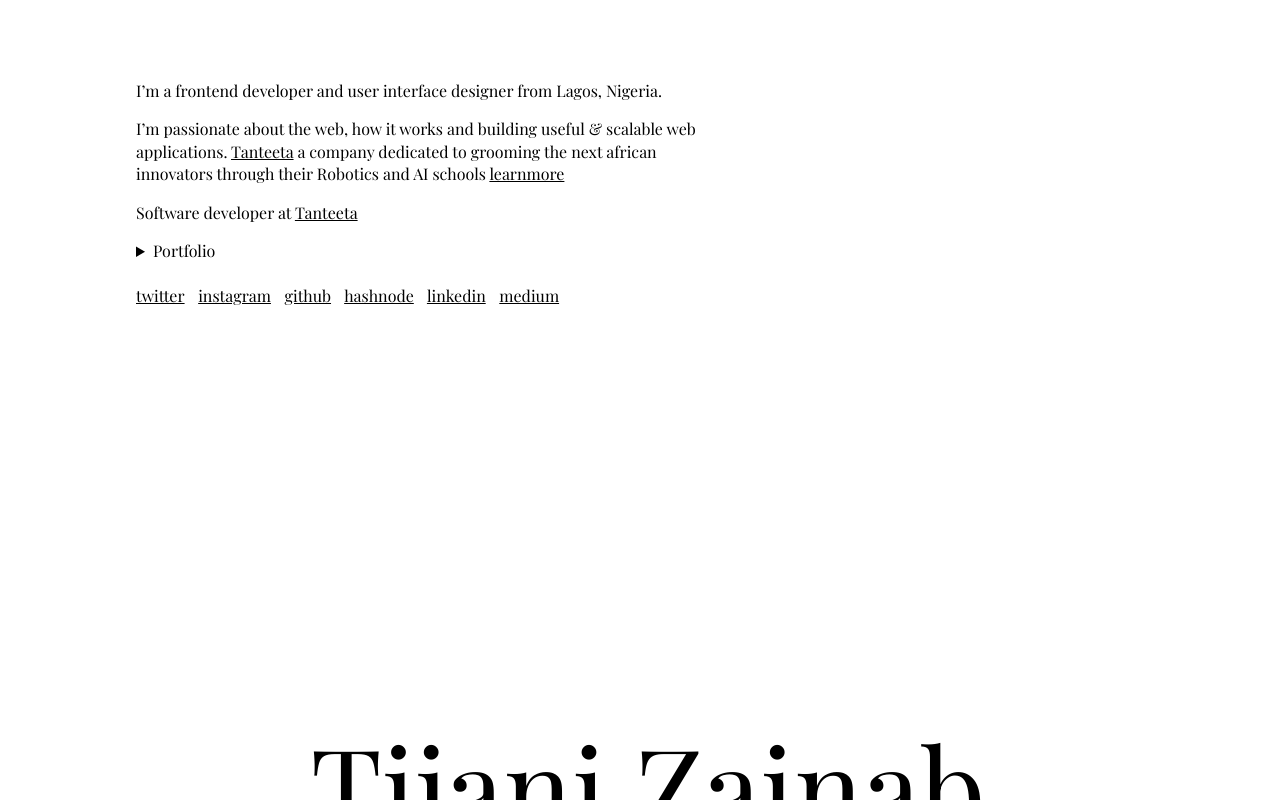
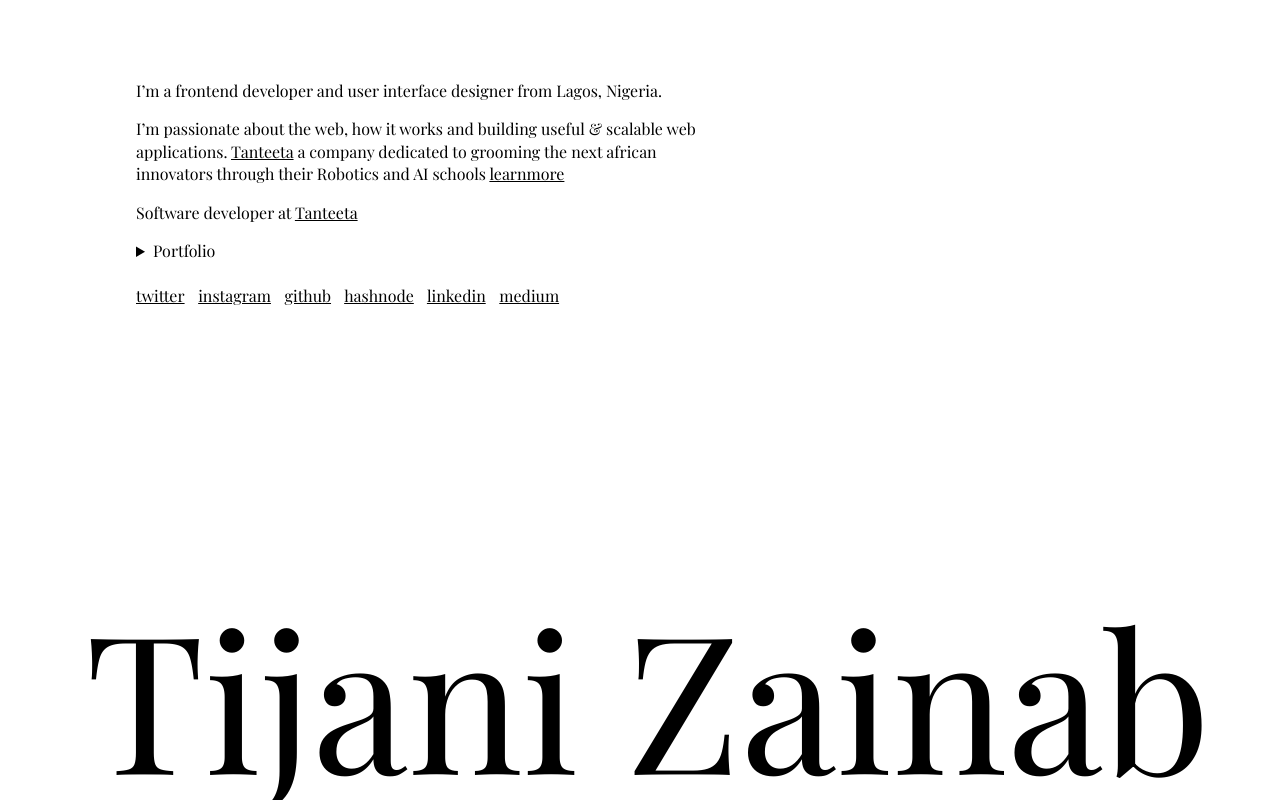
Before and after one commit to Tijani-zainab/JaniTijj, a plain HTML site: page index.html in a window 1280 px wide. Drawn offline with nearby package versions, Linux system fonts and the light colour scheme.

Commit message:
changed name font

```diff
--- a/assets/css/style.css
+++ b/assets/css/style.css
@@ -25,7 +25,7 @@ body {
 }
 
 h1 {
-    font-size: 9vw;
+    font-size: 15vw;
 
     display: block;
     text-align: center;
```
